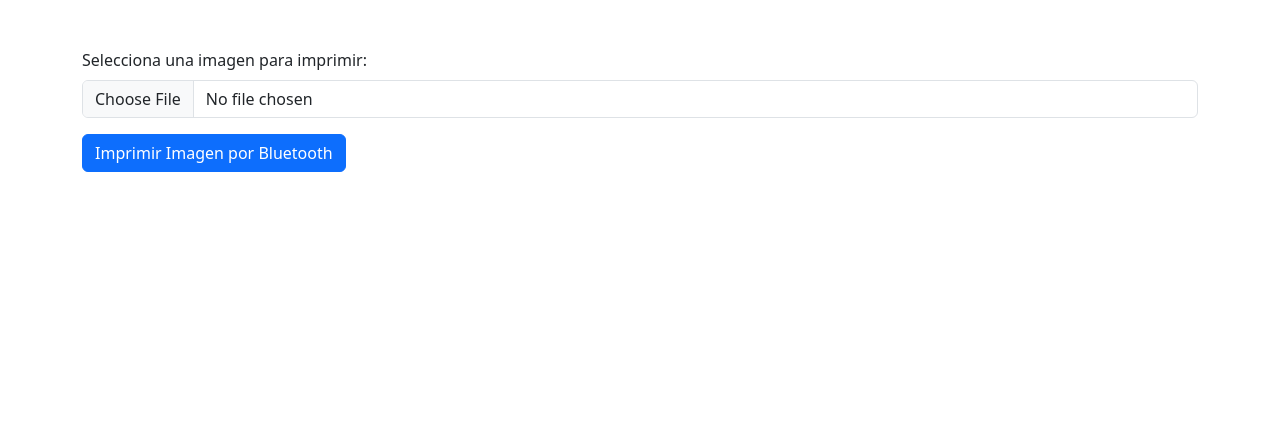
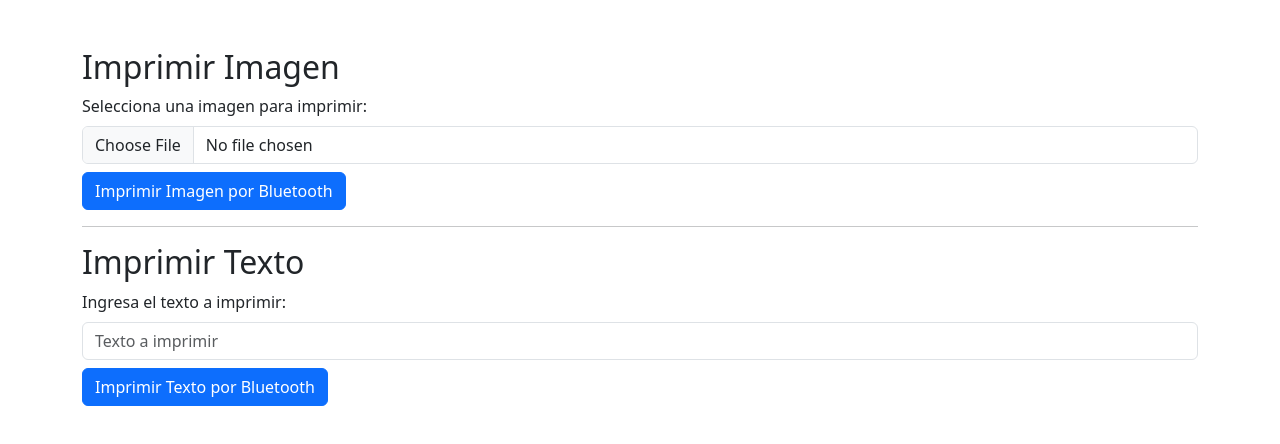
Before and after one commit to Marcos-Castillo/notificacion_Push, a plain HTML site: page index.html in a window 1280 px wide. Drawn offline with nearby package versions, Linux system fonts and the light colour scheme.

Commit message:
Update index.html

```diff
--- a/index.html
+++ b/index.html
@@ -3,21 +3,31 @@
 <head>
   <meta charset="UTF-8">
   <meta name="viewport" content="width=device-width, initial-scale=1.0">
-  <title>Imprimir Imagen por Bluetooth</title>
+  <title>Imprimir por Bluetooth</title>
   <!-- Agrega el enlace a Bootstrap CSS -->
   <link rel="stylesheet" href="https://cdn.jsdelivr.net/npm/bootstrap@5.3.0/dist/css/bootstrap.min.css">
 </head>
 <body class="container mt-5">
   <div class="mb-3">
-    <label for="fileInput" class="form-label">Selecciona una imagen para imprimir:</label>
-    <input type="file" class="form-control" id="fileInput" accept="image/*">
+    <h2>Imprimir Imagen</h2>
+    <label for="imageInput" class="form-label">Selecciona una imagen para imprimir:</label>
+    <input type="file" class="form-control" id="imageInput" accept="image/*">
+    <button onclick="sendImageToPrint()" class="btn btn-primary mt-2">Imprimir Imagen por Bluetooth</button>
   </div>
-  <button onclick="sendImageToPrint()" class="btn btn-primary">Imprimir Imagen por Bluetooth</button>
+
+  <hr>
+
+  <div class="mb-3">
+    <h2>Imprimir Texto</h2>
+    <label for="textInput" class="form-label">Ingresa el texto a imprimir:</label>
+    <input type="text" class="form-control" id="textInput" placeholder="Texto a imprimir">
+    <button onclick="sendTextToPrint()" class="btn btn-primary mt-2">Imprimir Texto por Bluetooth</button>
+  </div>
 
   <script>
     async function sendImageToPrint() {
-      const fileInput = document.getElementById('fileInput');
-      const imageFile = fileInput.files[0];
+      const imageInput = document.getElementById('imageInput');
+      const imageFile = imageInput.files[0];
 
       if (imageFile) {
         try {
@@ -43,6 +53,35 @@
         console.error('No se ha seleccionado ninguna imagen.');
       }
     }
+
+    async function sendTextToPrint() {
+      const textInput = document.getElementById('textInput');
+      const textToPrint = textInput.value;
+
+      if (textToPrint) {
+        try {
+          const serviceUuid = '00001101-0000-1000-8000-00805F9B34FB'; // UUID genérico de impresoras Bluetooth
+          const characteristicUuid = '00001101-0000-1000-8000-00805F9B34FB'; // UUID genérico de impresoras Bluetooth
+
+          const device = await navigator.bluetooth.requestDevice({
+            filters: [{ services: [serviceUuid] }],
+          });
+
+          const server = await device.gatt.connect();
+          const service = await server.getPrimaryService(serviceUuid);
+          const characteristic = await service.getCharacteristic(characteristicUuid);
+
+          const encoder = new TextEncoder('utf-8');
+          await characteristic.writeValue(encoder.encode(textToPrint));
+
+          console.log('Texto enviado correctamente.');
+        } catch (error) {
+          console.error('Error:', error);
+        }
+      } else {
+        console.error('No se ha ingresado ningún texto.');
+      }
+    }
   </script>
 
   <!-- Agrega el enlace a Bootstrap JS (opcional) si necesitas funcionalidades adicionales -->
```
